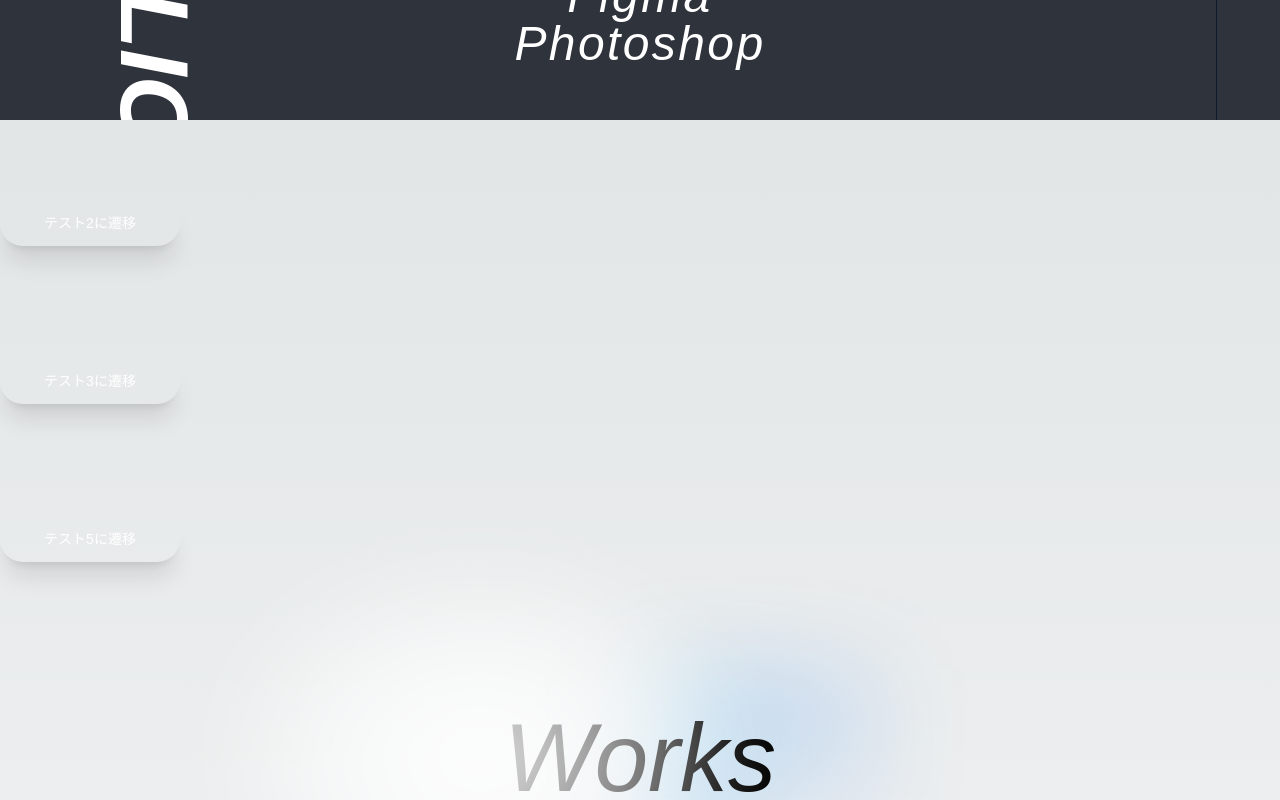
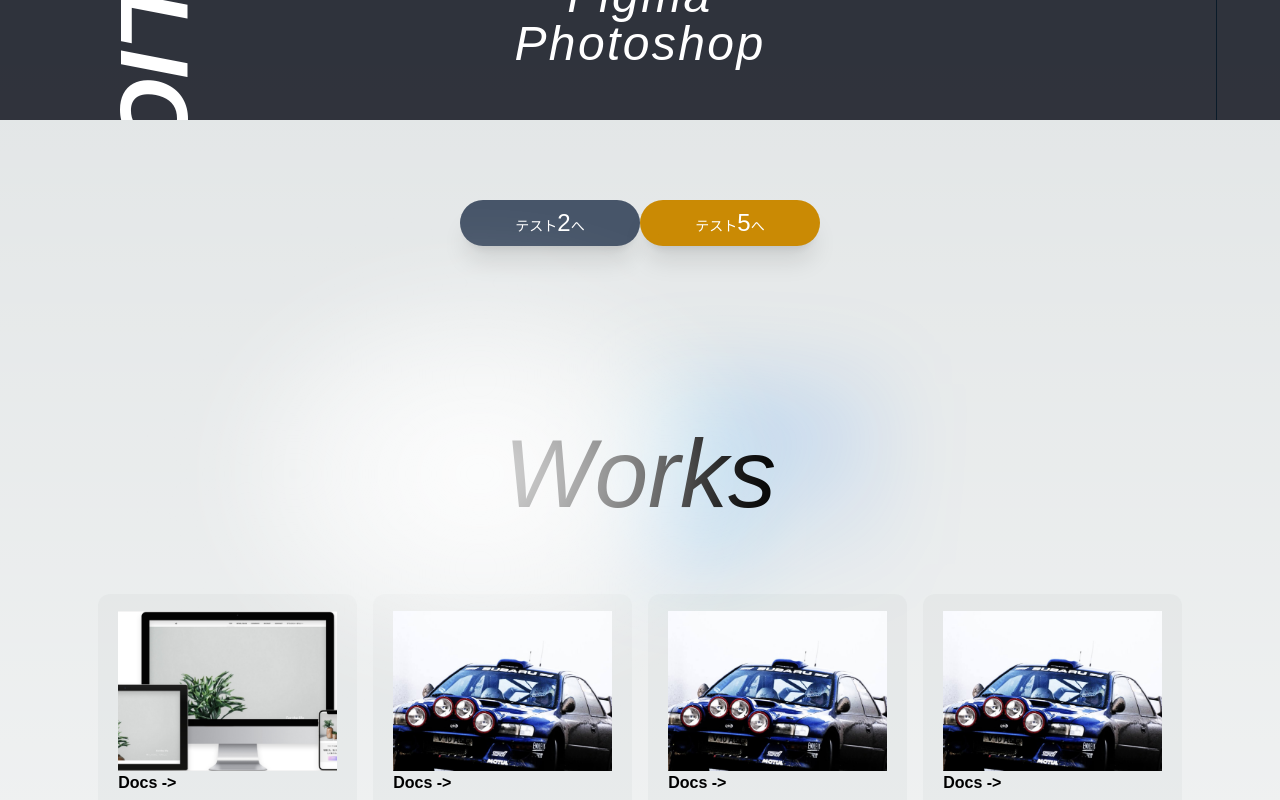
Before and after one commit to lumijoe/next_testocober, a Next.js app: page / in a window 1280 px wide. Shown: the part 680-1480 px from the top of the page. Built offline with nearby package versions, Linux system fonts and the light colour scheme; a web font is replaced by a local one.

Commit message:
test 2,5

```diff
--- a/components/WorksBox.js
+++ b/components/WorksBox.js
@@ -13,13 +13,9 @@
 export default function WorksBox() {
     return (
         <div>
-            <h1 className='text-5xl italic text-center mt-20 mb-20'>WORKS</h1>
-            <h2 className='text-[20px] text-center m-10'>楽しさを設計で実現する</h2>
-            <p className='inline-block break-all pl-[10%] pr-[10%] h-auto mb-40'>クリエイティブと実用性のバランスを
-意識しながら実装しています。
-行動心理を活用して
-ペルソナとサービスの双方のアイデンティティを
-マッチさせるべく実装に向き合っています。テストworks05-08</p>
+            <h1 className='md:text-8xl text-6xl italic text-center pt-40 mb-20'>Design, Creative Development</h1>
+            <h2 className='text-[20px] text-center italic tracking-widest mb-20'>For ongoing resolution</h2>
+            <p className='inline-block break-all pl-[10%] pr-[10%] h-auto mb-40'></p>
             <Works05 />
             <Works06 />
             <Works07 />
--- a/components/WorksBox2.js
+++ b/components/WorksBox2.js
@@ -10,9 +10,9 @@
 export default function WorksBox2() {
     return (
         <div>
-            {/* <h1 className='text-5xl italic text-center mt-20 mb-20'>WORKS</h1>
-            <h2 className='text-[20px] text-center m-10'>継続を設計する</h2> */}
-            {/* <p className='inline-block break-all pl-[10%] pr-[10%] h-auto mb-40'>UI,UXでは最終利用者の行動心理を活用した根本的解決のための設計や、日常と非日常をループさせる設計を重視しています。<br/><br/>実装では、Reactによるコンポーネントを駆使した開発や管理の効率化、SPA実装による高いパフォーマンスの確保、アクセシビリティー等を考慮し実装。<br/><br/>利用者だけでなく管理関係者の継続アクセスに配慮したコーディングを手掛けています。</p> */}
+            <h1 className='md:text-8xl text-6xl italic text-center pt-40 mb-20'>Design, Creative Development</h1>
+            <h2 className='text-[20px] text-center italic tracking-widest mb-20'>For ongoing resolution</h2>
+            <p className='inline-block break-all pl-[10%] pr-[10%] h-auto mb-40'></p>
             <Works01 />
             <Works09 />
             <Works01 />
--- a/pages/index.js
+++ b/pages/index.js
@@ -37,10 +37,9 @@
 
 
           {/* 遷移ボタン =================================================== */}
-          <div>
-            <Btn><Link href="/test2">テスト2に遷移</Link></Btn>
-            <Btn><Link href="/test3">テスト3に遷移</Link></Btn>
-            <Btn><Link href="/test5">テスト5に遷移</Link></Btn>
+          <div className='flex justify-center'>
+            <Btn className="bg-slate-600"><Link href="/test2">テスト<span className='text-2xl'>2</span>へ</Link></Btn>
+            <Btn className="bg-yellow-600"><Link href="/test5">テスト<span className='text-2xl'>5</span>へ</Link></Btn>
           </div>
 
           {/* Works =====================================================*/}
@@ -49,6 +48,7 @@
               <h2 className="text-8xl text-black italic">Works</h2>
             </div>
             {/* ギャラリー */}
+            <div className='flex justify-center'>
             <div className={styles.grid}>
 
 
@@ -166,6 +166,7 @@
                   Find in-depth information about Next.js features and&nbsp;API.
                 </p>
               </Link>
+              </div>
             </div>
           </div>
           {/* Works ここまで =================================================*/}
```
